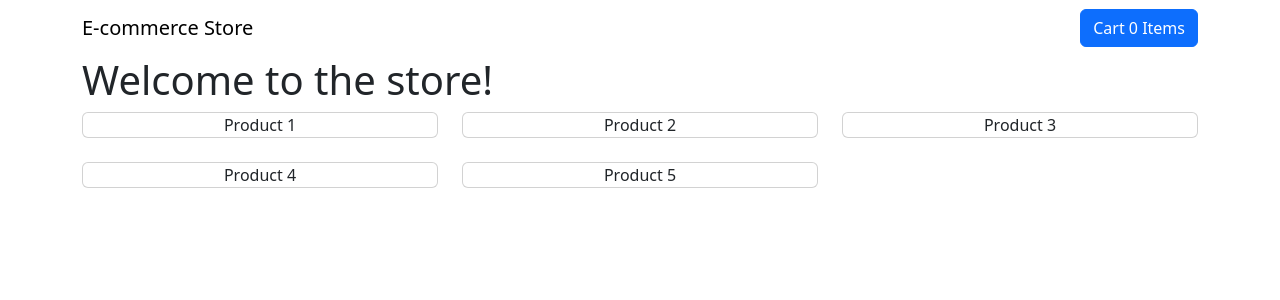
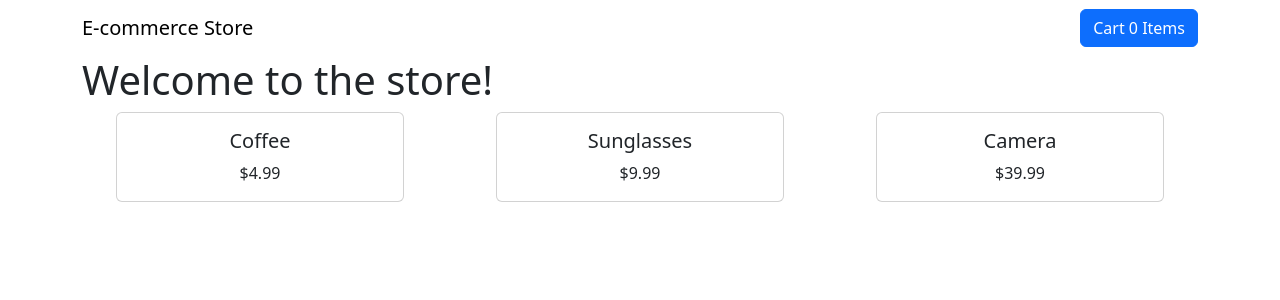
Before and after one commit to webQbe/react-stripe_shopping_cart, a React (Vite) app: page / in a window 1280 px wide. Shown: the top 300 px of the page. Built offline with nearby package versions, Linux system fonts and the light colour scheme.

Commit message:
Rendered product title & price in cards in store page using productsArray

```diff
--- a/src/pages/Store.jsx
+++ b/src/pages/Store.jsx
@@ -1,10 +1,8 @@
 /* Homepage */
 import { Row, Col, Card  } from "react-bootstrap" // import Bootstrap’s grid components
+import { productsArray } from "../productsStore"
 
 const Store = () => {
-
-  // Products array
-  const products = [1, 2, 3, 4, 5]
 
   return (
     <>
@@ -15,14 +13,21 @@ const Store = () => {
         md={3}          // On medium and up screens, show 3 columns per row
         className="g-4" // Add Bootstrap gutter spacing (gap: 1.5rem) between columns and rows
       >
-        { products.map((id) => ( // Map through products array
+        {/* Loop through productsArray and render each product in a Col */}
+        { productsArray.map((product) => (
 
-            <Col key={id}       // <Col>: Represents a grid column inside a row
+            <Col  // <Col>: Represents a grid column inside a row
+                 key={product.id}
                  align="center" // center content horizontally
             >
 
-              {/* placeholder product card */}
-              <Card>Product {id}</Card>
+              {/* Show product title and price in the card */}
+              <Card style={{ width: '18rem' }}>
+                <Card.Body>
+                  <Card.Title>{product.title}</Card.Title>
+                  <Card.Text>${product.price.toFixed(2)}</Card.Text>
+                </Card.Body>
+              </Card>
 
             </Col>
 
--- /dev/null
+++ b/src/productsStore.jsx
@@ -0,0 +1,22 @@
+//  static product list
+const productsArray = [
+    /* Each product has a unique id, a title, and a price */
+    {
+        id: "1",
+        title: "Coffee",
+        price: 4.99
+    },
+    {
+        id: "2",
+        title: "Sunglasses",
+        price: 9.99
+    },
+    {
+        id: "3",
+        title: "Camera",
+        price: 39.99
+    },
+]
+
+
+export { productsArray }
```
